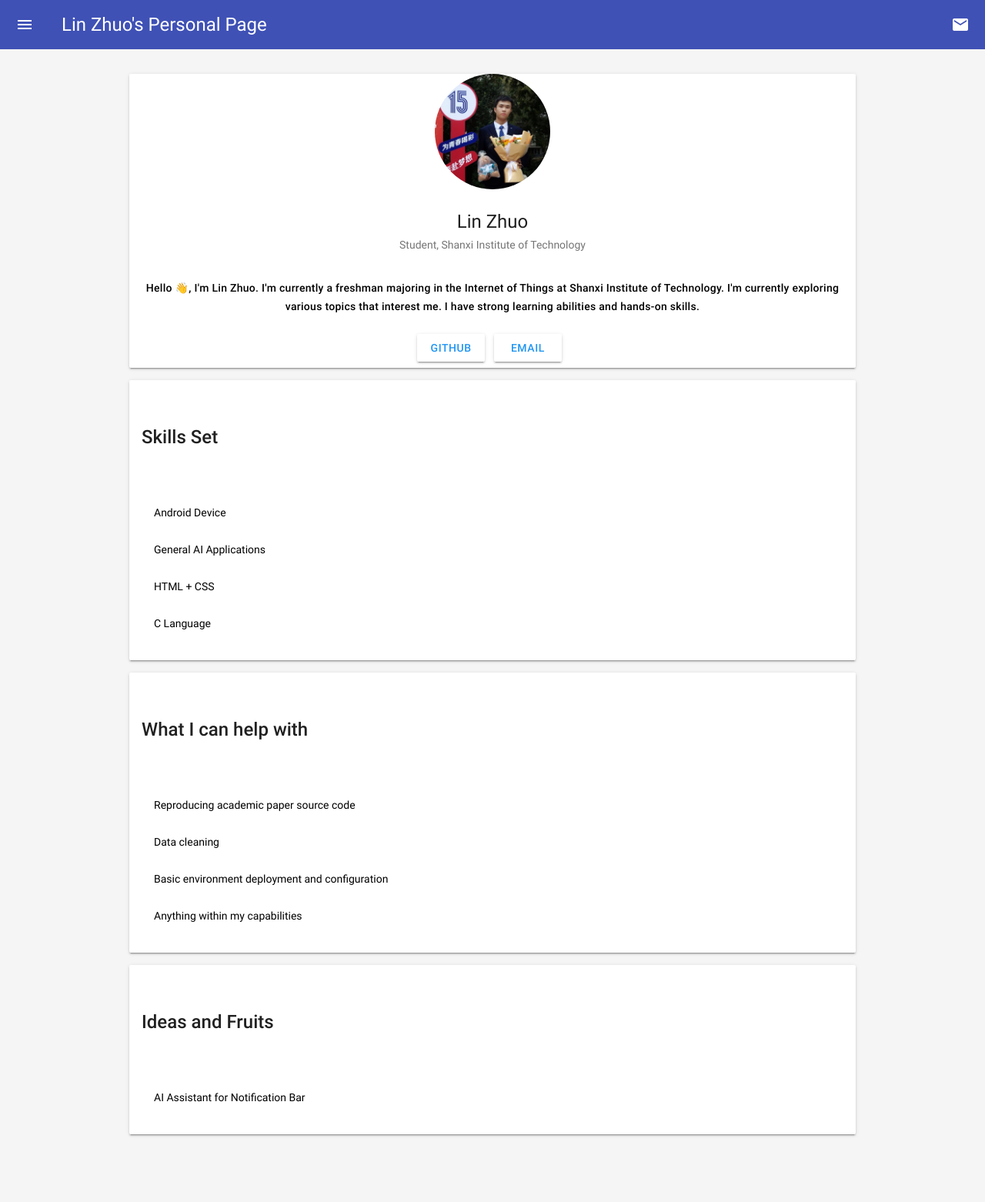
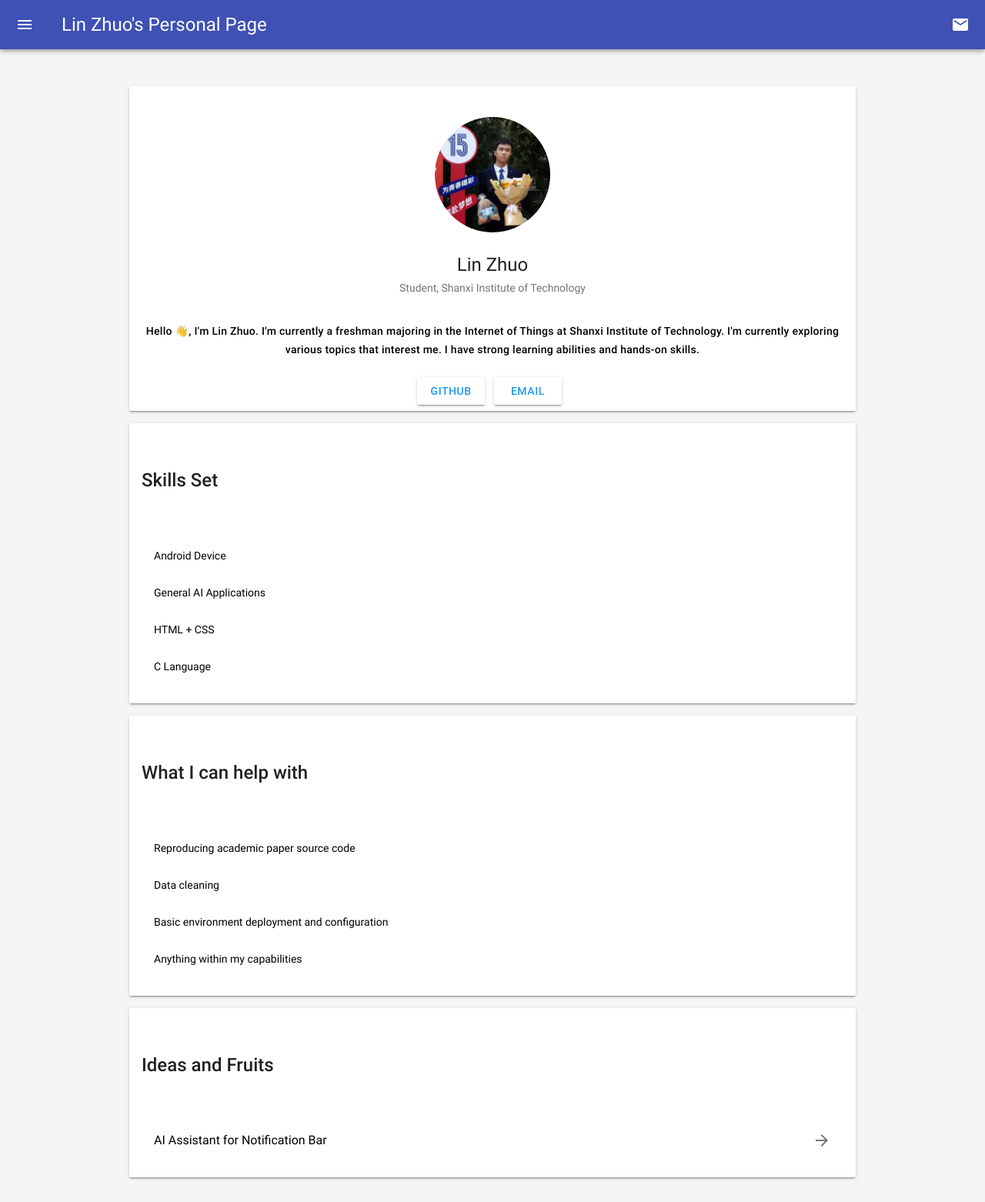
Before and after one commit to linzhuo1222/linzhuo1222.github.io, a plain HTML site: page index.html in a window 1280 px wide. Shown: the whole page at 77% size. Before the commit the page ends 1506 px from the top, so only its background shows below. Drawn offline with Linux system fonts and the light colour scheme.

Commit message:
Add files via upload

```diff
--- a/index.html
+++ b/index.html
@@ -1,5 +1,6 @@
 <!DOCTYPE html>
 <html lang="en">
+
 <head>
     <meta charset="UTF-8">
     <meta name="viewport" content="width=device-width, initial-scale=1.0">
@@ -7,32 +8,39 @@
     <link rel="stylesheet" href="css/mdui.min.css">
     <link rel="stylesheet" href="css/custom.css">
 </head>
-<body class="mdui-theme-primary-indigo mdui-theme-accent-pink">
 
-    <div class="mdui-appbar mdui-shadow-0">
+<body class="mdui-theme-primary-indigo mdui-theme-accent-pink" style="padding-top:80px;">
+
+    <div class="mdui-appbar mdui-appbar-fixed mdui-appbar-scroll-hide">
         <div class="mdui-toolbar mdui-color-theme">
             <a href="javascript:;" class="mdui-btn mdui-btn-icon"><i class="mdui-icon material-icons">menu</i></a>
             <a href="javascript:;" class="mdui-typo-headline">Lin Zhuo's Personal Page</a>
             <div class="mdui-toolbar-spacer"></div>
-            <a href="https://github.com/linzhuo1222" target="_blank" class="mdui-btn mdui-btn-icon"><i class="mdui-icon mdui-icon-github"></i></a>
-            <a href="mailto:mochizunda@outlook.com" class="mdui-btn mdui-btn-icon"><i class="mdui-icon material-icons">email</i></a>
+            <a href="https://github.com/linzhuo1222" target="_blank" class="mdui-btn mdui-btn-icon"><i
+                    class="mdui-icon mdui-icon-github"></i></a>
+            <a href="mailto:mochizunda@outlook.com" class="mdui-btn mdui-btn-icon"><i
+                    class="mdui-icon material-icons">email</i></a>
         </div>
     </div>
 
     <div class="mdui-container">
         <div class="mdui-card profile-card">
-            <div class="mdui-card-media">
-                <img src="images/avatar.png" alt="Profile Avatar" style="border-radius: 50%; object-fit: cover; width: 150px; height: 150px; display: block; margin: 0 auto;">
+            <div class="mdui-card-media"style="padding-top:40px;">
+                <img src="images/avatar.png" alt="Profile Avatar"
+                    style="border-radius: 50%; object-fit: cover; width: 150px; height: 150px; display: block; margin: 0 auto;">
             </div>
             <div class="mdui-card-primary">
                 <div class="mdui-card-primary-title mdui-typo-display-1">Lin Zhuo</div>
                 <div class="mdui-card-primary-subtitle mdui-typo-headline">Student, Shanxi Institute of Technology</div>
             </div>
             <div class="mdui-card-content mdui-typo-title">
-                Hello 👋, I'm Lin Zhuo. I'm currently a freshman majoring in the Internet of Things at Shanxi Institute of Technology. I'm currently exploring various topics that interest me. I have strong learning abilities and hands-on skills.
+                Hello 👋, I'm Lin Zhuo. I'm currently a freshman majoring in the Internet of Things at Shanxi Institute
+                of Technology. I'm currently exploring various topics that interest me. I have strong learning abilities
+                and hands-on skills.
             </div>
             <div class="mdui-card-actions contact-links">
-                <a href="https://github.com/linzhuo1222" target="_blank" class="mdui-btn mdui-btn-raised mdui-ripple">GitHub</a>
+                <a href="https://github.com/linzhuo1222" target="_blank"
+                    class="mdui-btn mdui-btn-raised mdui-ripple">GitHub</a>
                 <a href="mailto:mochizunda@outlook.com" class="mdui-btn mdui-btn-raised mdui-ripple">Email</a>
             </div>
         </div>
@@ -70,9 +78,13 @@
                 <div class="mdui-card-primary-title section-title">Ideas and Fruits</div>
             </div>
             <div class="mdui-card-content">
-                <ul class="mdui-list">
-                    <li class="mdui-list-item"><a href="fruits/notification-sender.html">AI Assistant for Notification Bar</a></li>
-                </ul>
+                <div class="mdui-list">
+                    <li class="mdui-list-item mdui-ripple">
+                        <a href="fruits/notification-sender.html" class="mdui-list-item-content mdui-ripple">AI
+                            Assistant for Notification Bar</a>
+                            <i class="mdui-list-item-icon mdui-icon material-icons">arrow_forward</i>
+                    </li>
+                </div>
             </div>
         </div>
     </div>
@@ -84,4 +96,5 @@
         mdui.mutation();
     </script>
 </body>
+
 </html>
```
Also changed, not shown: fruits/notification-sender.html (+2 -2 lines).
